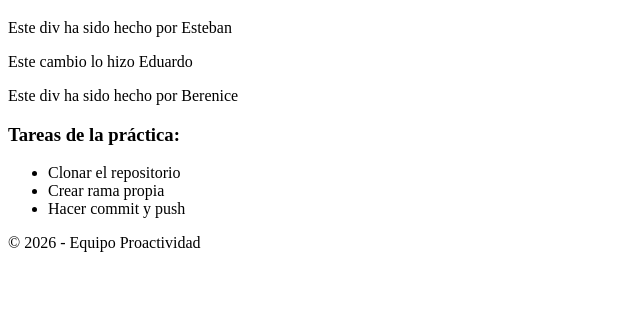
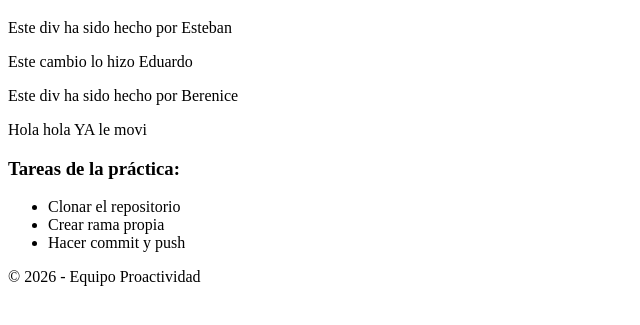
Before and after one commit to Esteban-Gonzalez-Cer/git_practice, a plain HTML site: page index.html in a window 1280 px wide. Shown: the part 61-386 px from the top of the page, without its empty margins (0-640 px from the left). Drawn offline with Linux system fonts and the light colour scheme.

Commit message:
YA le movi otra vez

```diff
--- a/index.html
+++ b/index.html
@@ -11,6 +11,9 @@
  <div id="estudiante">Este cambio lo hizo Eduardo</div>
   <div>
     <p>Este div ha sido hecho por Berenice </p>
+</div>
+<div>
+    <p>Hola hola YA le movi</p>
 </div>
 
 <div>
```
